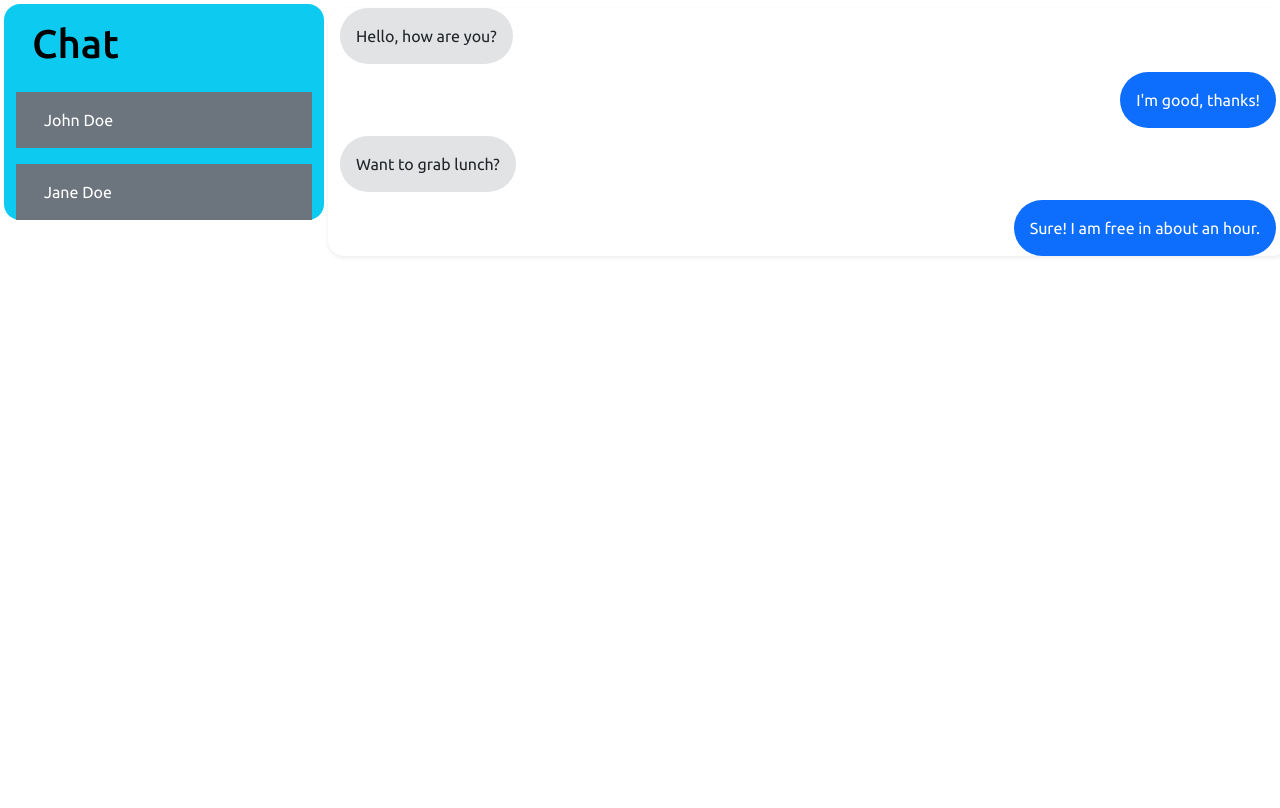
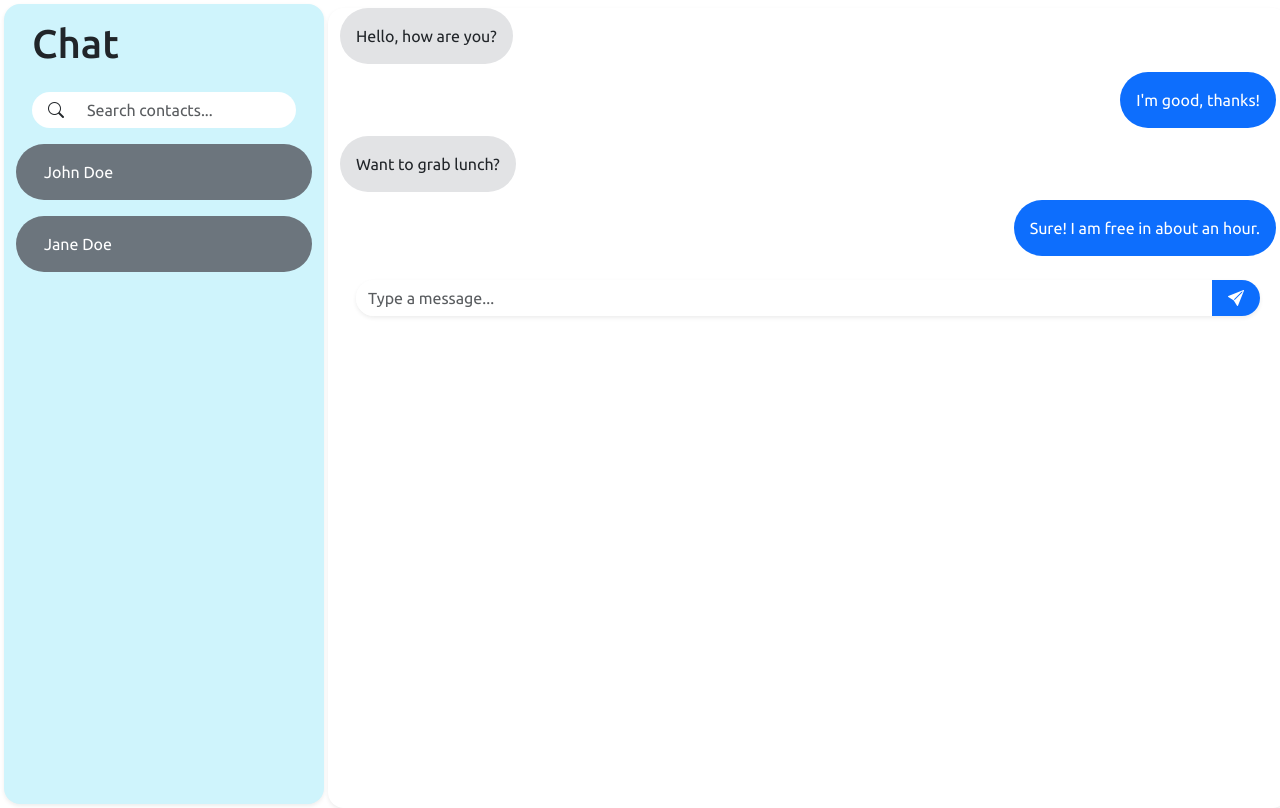
Before and after one commit to alejaalvar/chat-frontend, a React (Vite) app in the folder react-form/: page /dashboard in a window 1280 px wide. Built offline with nearby package versions, Linux system fonts and the light colour scheme.

Commit message:
add: integrate bootstrap-icons and enhance component layouts

```diff
--- a/react-form/package.json
+++ b/react-form/package.json
@@ -11,6 +11,7 @@
   },
   "dependencies": {
     "bootstrap": "^5.3.8",
+    "bootstrap-icons": "^1.13.1",
     "react": "^19.2.6",
     "react-dom": "^19.2.6",
     "react-router-dom": "^7.17.0"
--- a/react-form/src/components/ContactEntry.tsx
+++ b/react-form/src/components/ContactEntry.tsx
@@ -1,6 +1,6 @@
 export default function ContactEntry({ contactName }: { contactName: string }) {
   return (
-    <div className="container text-bg-secondary">
+    <div className="container text-bg-secondary rounded-pill">
       <p className="p-3">{contactName}</p>
     </div>
   );
--- a/react-form/src/components/MessageBoard.tsx
+++ b/react-form/src/components/MessageBoard.tsx
@@ -1,12 +1,14 @@
 import MessageBubble from "./MessageBubble";
+import MessageInput from "./MessageInput";
 
 export default function MessageBoard() {
   return (
-    <div className="container text-white rounded-4 m-2 shadow-sm w-100">
+    <div className="container text-white rounded-4 m-2 shadow-sm w-100 h-100">
       <MessageBubble message="Hello, how are you?" side="left" />
       <MessageBubble message="I'm good, thanks!" side="right" />
       <MessageBubble message="Want to grab lunch?" side="left" />
       <MessageBubble message="Sure! I am free in about an hour." side="right" />
+      <MessageInput />
     </div>
   );
 }
--- /dev/null
+++ b/react-form/src/components/MessageInput.tsx
@@ -0,0 +1,20 @@
+export default function MessageInput() {
+  return (
+    <div className="p-3">
+      <div className="input-group shadow-sm rounded-pill">
+        <input
+          type="text"
+          placeholder="Type a message..."
+          aria-label="Type a message"
+          className="form-control border-0 rounded-start-pill"
+        />
+        <button
+          className="btn btn-primary border-0 rounded-end-pill px-3"
+          aria-label="Send message"
+        >
+          <i className="bi bi-send-fill" aria-hidden="true"></i>
+        </button>
+      </div>
+    </div>
+  );
+}
--- /dev/null
+++ b/react-form/src/components/SearchBar.tsx
@@ -0,0 +1,18 @@
+export default function SearchBar() {
+  return (
+    <div className="px-3 pb-3">
+      <div className="input-group">
+        <span className="input-group-text bg-white border-0 rounded-start-pill ps-3">
+          <i className="bi bi-search" aria-hidden="true"></i>
+        </span>
+        <input
+          id="contact-search"
+          type="text"
+          placeholder="Search contacts..."
+          aria-label="Search contacts"
+          className="form-control border-0 rounded-end-pill"
+        />
+      </div>
+    </div>
+  );
+}
--- a/react-form/src/components/Sidebar.tsx
+++ b/react-form/src/components/Sidebar.tsx
@@ -1,10 +1,12 @@
 import { useState } from "react";
 import ContactEntry from "./ContactEntry";
+import SearchBar from "./SearchBar";
 
 export default function Sidebar() {
   return (
-    <div className="container text-bg-info rounded-4 m-1">
+    <div className="container bg-info-subtle shadow-sm rounded-4 m-1 h-100">
       <h1 className="p-3">Chat</h1>
+      <SearchBar />
       <ContactEntry contactName="John Doe" />
       <ContactEntry contactName="Jane Doe" />
     </div>
--- a/react-form/src/main.tsx
+++ b/react-form/src/main.tsx
@@ -6,6 +6,7 @@ import { StrictMode } from 'react'
 import { createRoot } from 'react-dom/client'
 import { BrowserRouter } from 'react-router-dom'
 import 'bootstrap/dist/css/bootstrap.min.css'
+import 'bootstrap-icons/font/bootstrap-icons.css'
 import './index.css'
 import App from './App.tsx'
 
--- a/react-form/src/pages/DashboardPage.tsx
+++ b/react-form/src/pages/DashboardPage.tsx
@@ -11,7 +11,7 @@ function DashboardPage() {
 
   return (
     <div className="container-fluid m-0">
-      <div className="row">
+      <div className="row min-vh-100">
         <div className="col-md-3 p-0">
           <Sidebar />
         </div>
```
Also changed, not shown: 1 other file (tests, documents, lock files or other folders).
